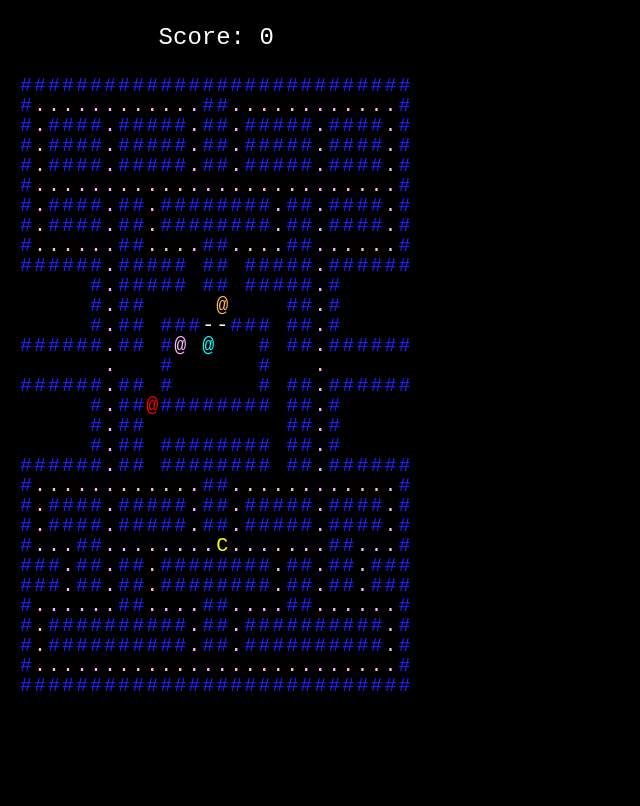
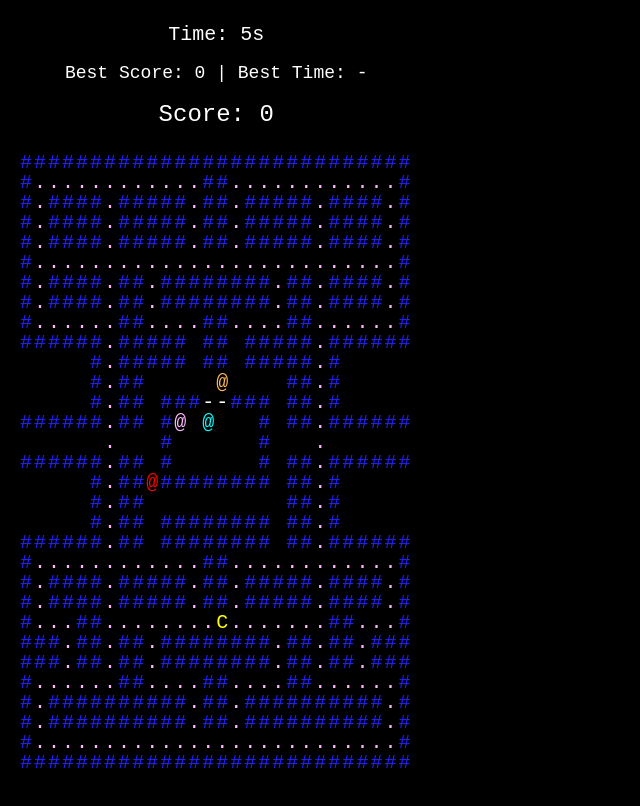
Before and after one commit to MarinaPrice-Dev/asciiman, a React (Vite) app: page / in a window 1280 px wide. Shown: the top 806 px of the page, without its empty margins (0-640 px from the left). Built offline with nearby package versions, Linux system fonts and the light colour scheme.

Commit message:
lets add a timer function, and remember best scores and time using local storage

```diff
--- a/src/components/Game.tsx
+++ b/src/components/Game.tsx
@@ -1,4 +1,4 @@
-import React, { useEffect, useCallback, useState } from 'react';
+import React, { useEffect, useCallback, useState, useRef } from 'react';
 import styled from 'styled-components';
 import type { GameState, Direction } from '../types/game';
 import { COLORS } from '../types/game';
@@ -34,6 +34,16 @@ const Score = styled.div`
   margin-bottom: 20px;
 `;
 
+const Timer = styled.div`
+  font-size: 20px;
+  margin-bottom: 10px;
+`;
+
+const BestStats = styled.div`
+  font-size: 18px;
+  margin-bottom: 10px;
+`;
+
 const GameMessage = styled.div`
   font-size: 32px;
   color: ${props => props.color};
@@ -49,6 +59,11 @@ const Game: React.FC = () => {
     gameOver: false,
     won: false,
   });
+
+  const [timer, setTimer] = useState(0);
+  const [bestScore, setBestScore] = useState<number>(() => Number(localStorage.getItem('bestScore')) || 0);
+  const [bestTime, setBestTime] = useState<number>(() => Number(localStorage.getItem('bestTime')) || 0);
+  const intervalRef = useRef<number | null>(null);
 
   const moveGhosts = useCallback(() => {
     setGameState(prevState => {
@@ -179,6 +194,40 @@ const Game: React.FC = () => {
     return () => window.removeEventListener('keydown', handleKeyPress);
   }, [handleKeyPress]);
 
+  // Timer effect
+  useEffect(() => {
+    if (!gameState.gameOver && !gameState.won) {
+      intervalRef.current = setInterval(() => {
+        setTimer(t => t + 1);
+      }, 1000);
+    } else if (intervalRef.current) {
+      clearInterval(intervalRef.current);
+      intervalRef.current = null;
+    }
+    return () => {
+      if (intervalRef.current) clearInterval(intervalRef.current);
+    };
+  }, [gameState.gameOver, gameState.won]);
+
+  // Reset timer on new game
+  useEffect(() => {
+    setTimer(0);
+  }, []);
+
+  // Update best score/time on win
+  useEffect(() => {
+    if (gameState.won) {
+      if (gameState.score > bestScore) {
+        setBestScore(gameState.score);
+        localStorage.setItem('bestScore', String(gameState.score));
+      }
+      if (timer < bestTime || bestTime === 0) {
+        setBestTime(timer);
+        localStorage.setItem('bestTime', String(timer));
+      }
+    }
+  }, [gameState.won, gameState.score, timer, bestScore, bestTime]);
+
   const renderGame = () => {
     // Start with the maze layout
     const board = MAZE_LAYOUT.map(row => [...row]);
@@ -227,6 +276,8 @@ const Game: React.FC = () => {
 
   return (
     <GameContainer>
+      <Timer>Time: {timer}s</Timer>
+      <BestStats>Best Score: {bestScore} | Best Time: {bestTime === 0 ? '-' : bestTime + 's'}</BestStats>
       <Score>Score: {gameState.score}</Score>
       <GameBoard>{renderGame()}</GameBoard>
       {gameState.gameOver && (
```
